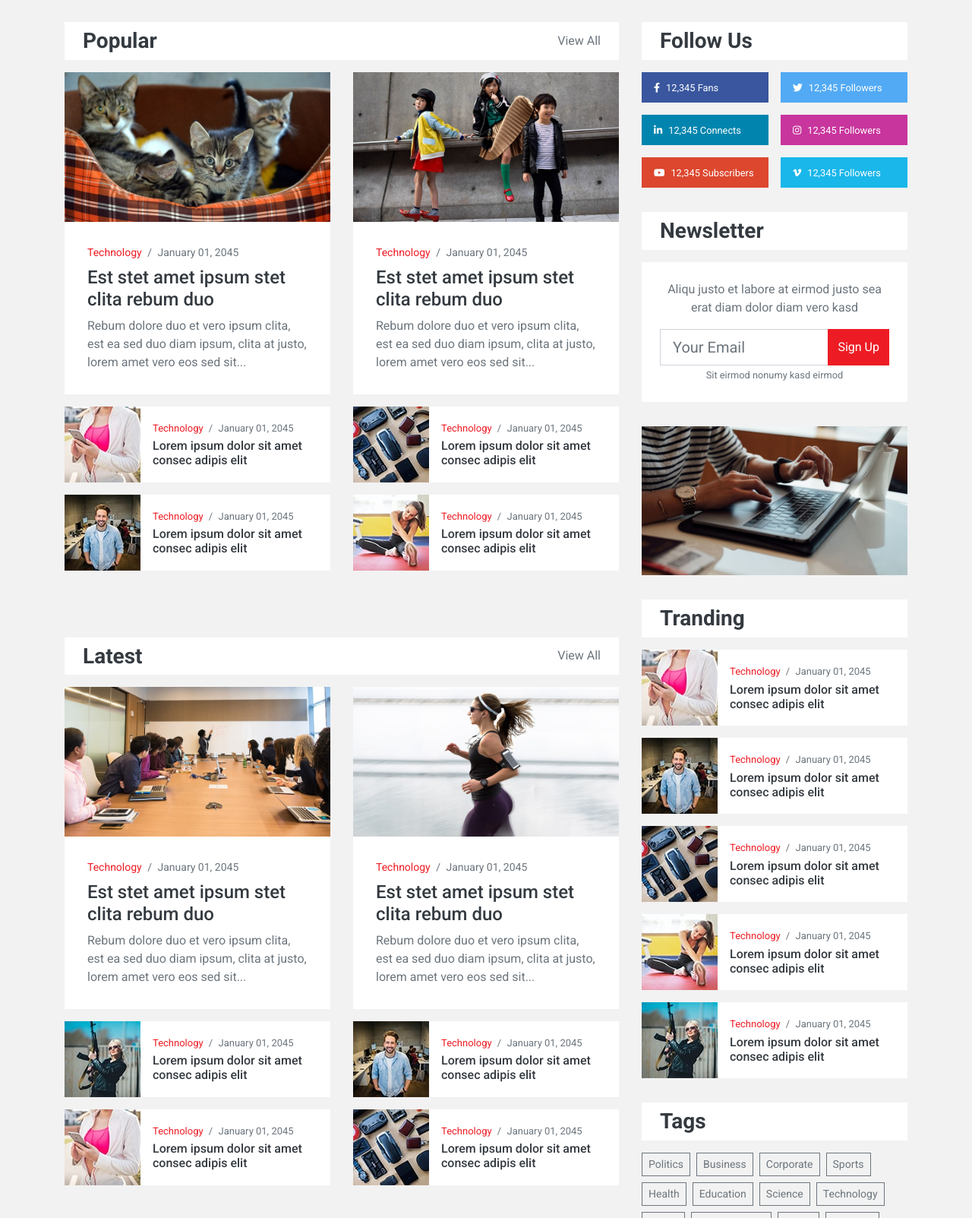
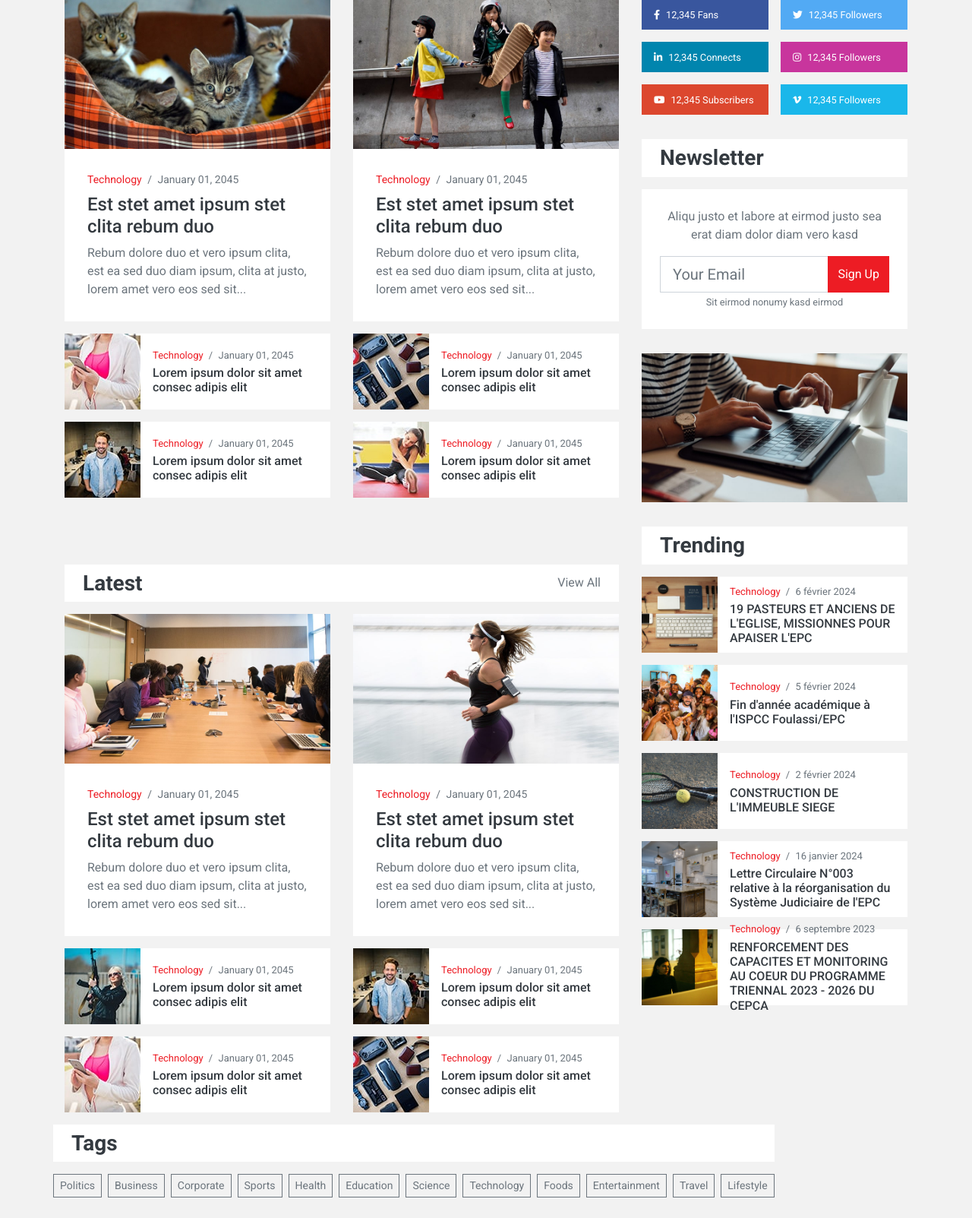
Before and after one commit to borishristi/jape-officiel, a Django app: page / in a window 1280 px wide. Shown: the part 2360-3963 px from the top of the page at 76% size. Run offline with Django 5.2, Linux system fonts and the light colour scheme; data comes from the database, SQL or seed files in the repository; some libraries are stand-ins or nearby versions.

Commit message:
I implement the trending section of the index page

```diff
--- a/src/blog/templates/blog/index.html
+++ b/src/blog/templates/blog/index.html
@@ -45,7 +45,8 @@
                                 <span class="px-2 text-white">/</span>
                                 <a class="text-white" href="">{{ post_1.created_on }}</a>
                             </div>
-                            <a class="h2 m-0 text-white font-weight-bold" href="{% url 'single' slug=post_1.slug %}">{{ post_1.title }}</a>
+                            <a class="h2 m-0 text-white font-weight-bold" href="{% url 'single' slug=post_1.slug %}">
+                                {{ post_1.title }}</a>
                         </div>
                     </div>
                     <div class="position-relative overflow-hidden" style="height: 435px;">
@@ -57,7 +58,8 @@
                                 <span class="px-2 text-white">/</span>
                                 <a class="text-white" href="">{{ post_2.created_on }}</a>
                             </div>
-                            <a class="h2 m-0 text-white font-weight-bold" href="{% url 'single' slug=post_2.slug %}">{{ post_2.title }}</a>
+                            <a class="h2 m-0 text-white font-weight-bold" href="{% url 'single' slug=post_2.slug %}">
+                                {{ post_2.title }}</a>
                         </div>
                     </div>
                     <div class="position-relative overflow-hidden" style="height: 435px;">
@@ -69,7 +71,8 @@
                                 <span class="px-2 text-white">/</span>
                                 <a class="text-white" href="">{{ post_3.created_on }}</a>
                             </div>
-                            <a class="h2 m-0 text-white font-weight-bold" href="{% url 'single' slug=post_3.slug %}">{{ post_3.title }}</a>
+                            <a class="h2 m-0 text-white font-weight-bold" href="{% url 'single' slug=post_3.slug %}">
+                                {{ post_3.title }}</a>
                         </div>
                     </div>
                 </div>
@@ -84,6 +87,7 @@
                 </div>
 
                 {% for category in categories %}
+                {% if category.title != 'Non catégorisé' %}
                 <div class="position-relative overflow-hidden mb-3" style="height: 80px;">
                     <img class="img-fluid w-100 h-100" src="{% static 'img/cat-500x80-1.jpg' %}"
                          style="object-fit: cover;">
@@ -92,6 +96,7 @@
                         {{ category.title }}
                     </a>
                 </div>
+                {% endif %}
                 {% endfor %}
             </div>
             <!--end category            -->
@@ -490,81 +495,81 @@
 
                 <!-- Ads Start -->
                 <div class="mb-3 pb-3">
-                    <a href=""><img class="img-fluid"
-                                    src="../../../../../resources/template%20jape%20officiel/img/news-500x280-4.jpg"
-                                    alt=""></a>
+                    <a href=""><img class="img-fluid" src="{% static 'img/news-500x280-4.jpg' %}" alt=""></a>
                 </div>
                 <!-- Ads End -->
 
                 <!-- Popular News Start -->
                 <div class="pb-3">
                     <div class="bg-light py-2 px-4 mb-3">
-                        <h3 class="m-0">Tranding</h3>
+                        <h3 class="m-0">Trending</h3>
                     </div>
+                    {% for trending in trending_posts %}
                     <div class="d-flex mb-3">
-                        <img src="{% static 'img/news-100x100-1.jpg' %}"
+                        <img src="{{ trending.image.url }}"
                              style="width: 100px; height: 100px; object-fit: cover;">
                         <div class="w-100 d-flex flex-column justify-content-center bg-light px-3"
                              style="height: 100px;">
                             <div class="mb-1" style="font-size: 13px;">
                                 <a href="">Technology</a>
                                 <span class="px-1">/</span>
-                                <span>January 01, 2045</span>
+                                <span>{{ trending.created_on }}</span>
                             </div>
-                            <a class="h6 m-0" href="">Lorem ipsum dolor sit amet consec adipis elit</a>
+                            <a class="h6 m-0" href="">{{ trending.title }}</a>
                         </div>
                     </div>
-                    <div class="d-flex mb-3">
-                        <img src="{% static 'img/news-100x100-2.jpg' %}"
-                             style="width: 100px; height: 100px; object-fit: cover;">
-                        <div class="w-100 d-flex flex-column justify-content-center bg-light px-3"
-                             style="height: 100px;">
-                            <div class="mb-1" style="font-size: 13px;">
-                                <a href="">Technology</a>
-                                <span class="px-1">/</span>
-                                <span>January 01, 2045</span>
-                            </div>
-                            <a class="h6 m-0" href="">Lorem ipsum dolor sit amet consec adipis elit</a>
-                        </div>
-                    </div>
-                    <div class="d-flex mb-3">
-                        <img src="{% static 'img/news-100x100-3.jpg' %}"
-                             style="width: 100px; height: 100px; object-fit: cover;">
-                        <div class="w-100 d-flex flex-column justify-content-center bg-light px-3"
-                             style="height: 100px;">
-                            <div class="mb-1" style="font-size: 13px;">
-                                <a href="">Technology</a>
-                                <span class="px-1">/</span>
-                                <span>January 01, 2045</span>
-                            </div>
-                            <a class="h6 m-0" href="">Lorem ipsum dolor sit amet consec adipis elit</a>
-                        </div>
-                    </div>
-                    <div class="d-flex mb-3">
-                        <img src="{% static 'img/news-100x100-4.jpg' %}"
-                             style="width: 100px; height: 100px; object-fit: cover;">
-                        <div class="w-100 d-flex flex-column justify-content-center bg-light px-3"
-                             style="height: 100px;">
-                            <div class="mb-1" style="font-size: 13px;">
-                                <a href="">Technology</a>
-                                <span class="px-1">/</span>
-                                <span>January 01, 2045</span>
-                            </div>
-                            <a class="h6 m-0" href="">Lorem ipsum dolor sit amet consec adipis elit</a>
-                        </div>
-                    </div>
-                    <div class="d-flex mb-3">
-                        <img src="{% static 'img/news-100x100-5.jpg' %}"
-                             style="width: 100px; height: 100px; object-fit: cover;">
-                        <div class="w-100 d-flex flex-column justify-content-center bg-light px-3"
-                             style="height: 100px;">
-                            <div class="mb-1" style="font-size: 13px;">
-                                <a href="">Technology</a>
-                                <span class="px-1">/</span>
-                                <span>January 01, 2045</span>
-                            </div>
-                            <a class="h6 m-0" href="">Lorem ipsum dolor sit amet consec adipis elit</a>
-                        </div>
+                    {% endfor %}
+                    <!--                    <div class="d-flex mb-3">-->
+                    <!--                        <img src="{% static 'img/news-100x100-2.jpg' %}"-->
+                    <!--                             style="width: 100px; height: 100px; object-fit: cover;">-->
+                    <!--                        <div class="w-100 d-flex flex-column justify-content-center bg-light px-3"-->
+                    <!--                             style="height: 100px;">-->
+                    <!--                            <div class="mb-1" style="font-size: 13px;">-->
+                    <!--                                <a href="">Technology</a>-->
+                    <!--                                <span class="px-1">/</span>-->
+                    <!--                                <span>January 01, 2045</span>-->
+                    <!--                            </div>-->
+                    <!--                            <a class="h6 m-0" href="">Lorem ipsum dolor sit amet consec adipis elit</a>-->
+                    <!--                        </div>-->
+                    <!--                    </div>-->
+                    <!--                    <div class="d-flex mb-3">-->
+                    <!--                        <img src="{% static 'img/news-100x100-3.jpg' %}"-->
+                    <!--                             style="width: 100px; height: 100px; object-fit: cover;">-->
+                    <!--                        <div class="w-100 d-flex flex-column justify-content-center bg-light px-3"-->
+                    <!--                             style="height: 100px;">-->
+                    <!--                            <div class="mb-1" style="font-size: 13px;">-->
+                    <!--                                <a href="">Technology</a>-->
+                    <!--                                <span class="px-1">/</span>-->
+                    <!--                                <span>January 01, 2045</span>-->
+                    <!--                            </div>-->
+                    <!--                            <a class="h6 m-0" href="">Lorem ipsum dolor sit amet consec adipis elit</a>-->
+                    <!--                        </div>-->
+                    <!--                    </div>-->
+                    <!--                    <div class="d-flex mb-3">-->
+                    <!--                        <img src="{% static 'img/news-100x100-4.jpg' %}"-->
+                    <!--                             style="width: 100px; height: 100px; object-fit: cover;">-->
+                    <!--                        <div class="w-100 d-flex flex-column justify-content-center bg-light px-3"-->
+                    <!--                             style="height: 100px;">-->
+                    <!--                            <div class="mb-1" style="font-size: 13px;">-->
+                    <!--                                <a href="">Technology</a>-->
+                    <!--                                <span class="px-1">/</span>-->
+                    <!--                                <span>January 01, 2045</span>-->
+                    <!--                            </div>-->
+                    <!--                            <a class="h6 m-0" href="">Lorem ipsum dolor sit amet consec adipis elit</a>-->
+                    <!--                        </div>-->
+                    <!--                    </div>-->
+                    <!--                    <div class="d-flex mb-3">-->
+                    <!--                        <img src="{% static 'img/news-100x100-5.jpg' %}"-->
+                    <!--                             style="width: 100px; height: 100px; object-fit: cover;">-->
+                    <!--                        <div class="w-100 d-flex flex-column justify-content-center bg-light px-3"-->
+                    <!--                             style="height: 100px;">-->
+                    <!--                            <div class="mb-1" style="font-size: 13px;">-->
+                    <!--                                <a href="">Technology</a>-->
+                    <!--                                <span class="px-1">/</span>-->
+                    <!--                                <span>January 01, 2045</span>-->
+                    <!--                            </div>-->
+                    <!--                            <a class="h6 m-0" href="">Lorem ipsum dolor sit amet consec adipis elit</a>-->
+                    <!--                        </div>-->
                 </div>
             </div>
             <!-- Popular News End -->
--- a/src/blog/views.py
+++ b/src/blog/views.py
@@ -31,6 +31,7 @@
 
     # select the all published posts
     i_posts = BlogPost.objects.all().filter(published=True)
+    trending_posts = BlogPost.objects.all()[10:15]
 
     # randomly select 4 posts from the database, starting with post 4
     random_posts = BlogPost.objects.all().filter(published=True)[3:7]
@@ -42,6 +43,9 @@
     cat_2 = categories[2]
     cat_3 = categories[3]
     cat_4 = categories[4]
+    print("***" * 15)
+    print(type(categories[3]))
+    print(categories[1])
 
     # posts = BlogPost.objects.all().filter(published=True, category=category_post)
     # category_post = CategoryPost.objects.get(cat_slug=category)
@@ -58,7 +62,7 @@
                "r_posts": i_posts[:4], "categories": categories, "random_posts": random_posts,
                "featured_posts": featured_posts, "cat_1": cat_1, "cat_2": cat_2, "cat_3": cat_3, "cat_4": cat_4,
                "categories_1": category_posts_1[:3], "categories_2": category_posts_2, "categories_3": category_posts_3,
-               "categories_4": category_posts_4}
+               "categories_4": category_posts_4, "trending_posts": trending_posts}
     return render(request, "blog/index.html", context)
 
 
```
Also changed, not shown: README.md. Lines whose indentation alone changed are shown as unchanged.
